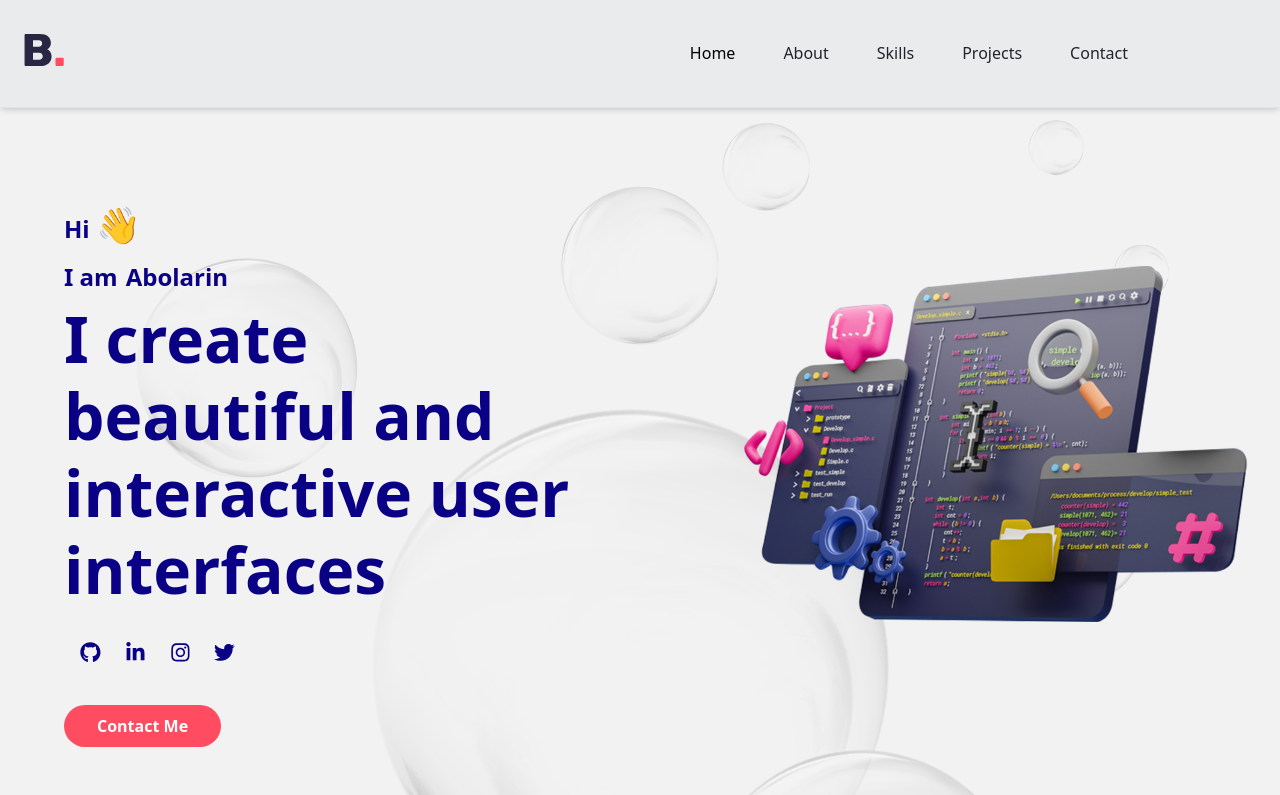
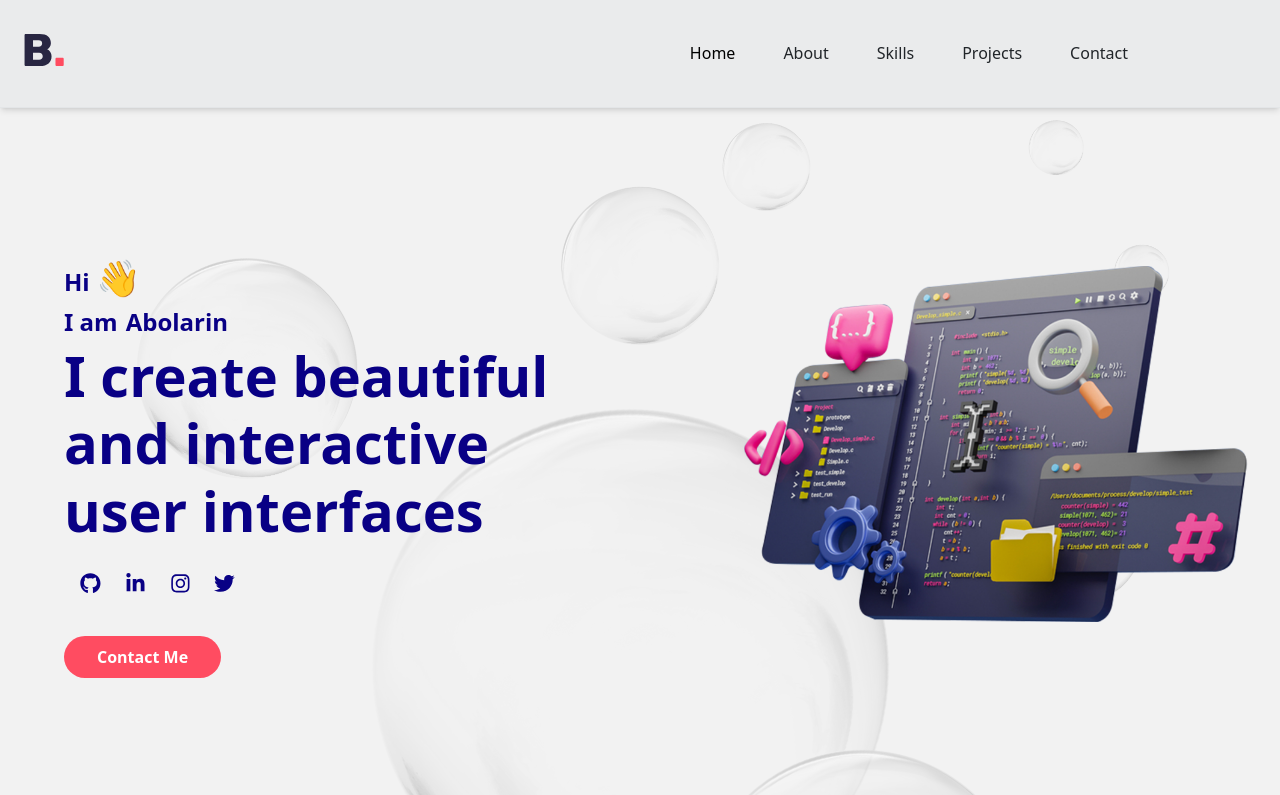
Before and after one commit to abolarin100/latestportfoliosite, a React (Create React App) app: page / in a window 1280 px wide. Shown: the top 795 px of the page. Built offline with nearby package versions, Linux system fonts and the light colour scheme.

Commit message:
design fix

```diff
--- a/src/components/Home.js
+++ b/src/components/Home.js
@@ -13,12 +13,12 @@ const Home = () => {
             <div className='mt-16  lg:mt-0 w-[80%] lg:w-[50%] pb-8 '>
                 <img src={He} alt="" className=' w-[100%] ' />
             </div>
-            <div className=" hidden lg:block w-[70%] pl-8  mb-16 lg:mb-0  mt-20 lg:mt-8  ">
+            <div className=" hidden lg:block w-[70%] pl-8  mb-16 lg:mb-0  mt-20 lg:mt-4  ">
 
                 <div className=''>
                     <h1 className=" font-semibold text-2xl ">Hi <span className="text-4xl">👋</span>  </h1>
 
-                    <h3 className="font-bold text-2xl pt-3" style={{ display: "flex", gap: 8,  }}>
+                    <h3 className="font-bold text-2xl pt-2" style={{ display: "flex", gap: 8,  }}>
 
                         <span className='w-[] '>I am </span>
                         <Typewriter
@@ -27,7 +27,7 @@ const Home = () => {
                         />
 
                     </h3>
-                    <h1 className="home__name w-[80%]   pt-2  ">I create beautiful and interactive user interfaces </h1>
+                    <h1 className="home__name w-[80%]   pt-1  ">I create beautiful and interactive user interfaces </h1>
 
 
 
@@ -37,7 +37,7 @@ const Home = () => {
                 </div>
 
 
-                <div className='pt-2' >
+                <div className='pt-1' >
 
 
                     <Socials className='' />
--- a/src/components/Nav.js
+++ b/src/components/Nav.js
@@ -51,7 +51,7 @@ const Navbar = () => {
         <div className={`bg-[#A7AEB91A] z-50 fixed w-full flex justify-between py-2 sm:py-2 md:py-0 lg:py-0 px-2 sm:px-4 md:px-4 lg:px-16 items-center shadow-md border-b border-[#A7AEB91A]
     ${scrolling ? 'scrolled' : 'opacity-0 transition duration-1000 ease-out'}`}
         >
-            <img src={LG} alt="" className='home__img relative left-4 top-2' width='40' height='60' />
+            <img src={LG} alt="" className='home__img relative left-4 top-2' width='40' height='40' />
 
             {/* Visible on md and larger screens */}
             <div className='hidden lg:flex  flex-row justify-between  '>
--- a/src/css/Home.css
+++ b/src/css/Home.css
@@ -23,7 +23,7 @@
   }
 
   .home__name {
-    font-size: 4rem;
+    font-size: 3.5rem;
     font-weight: var(--font-bold);
     margin-bottom: 0.5rem;
   }
```
